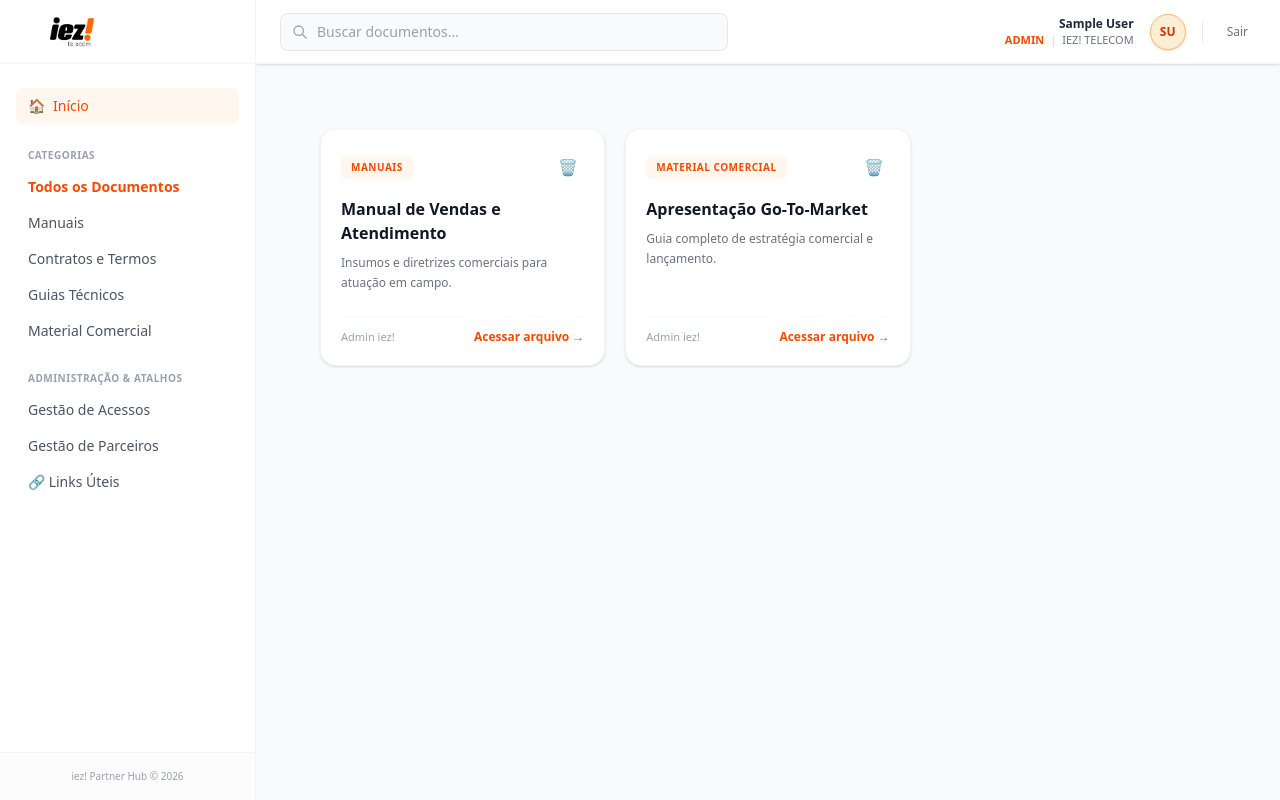
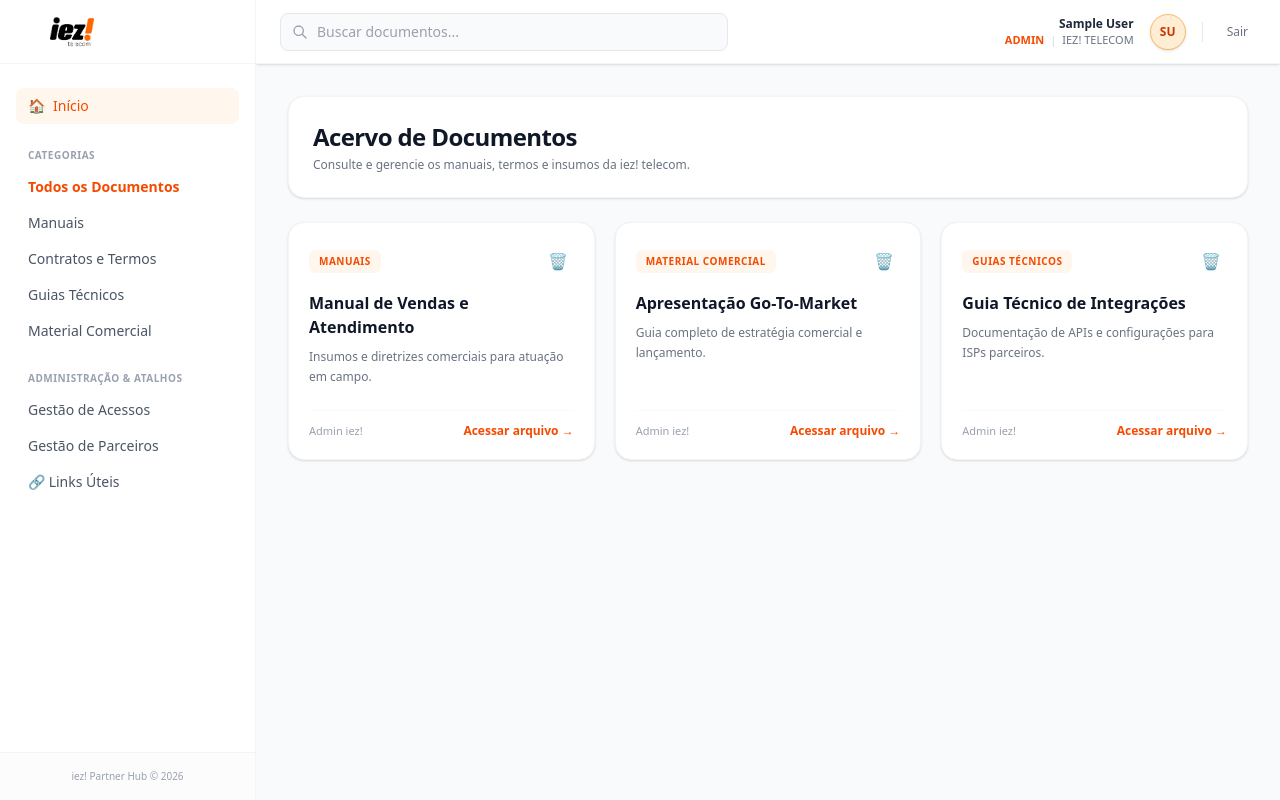
Before and after one commit to andersonesteves-cyber/iez-partner-hub, a Next.js app: page / in a window 1280 px wide. Built offline with nearby package versions, Linux system fonts and the light colour scheme; sample sign-in values are in the browser's storage.

Commit message:
chore: adiciona arquivos de configuracao para deploy na vercel

```diff
--- a/app/page.tsx
+++ b/app/page.tsx
@@ -1,18 +1,28 @@
-// app/page.tsx
 import DocumentosManager from '../components/DocumentosManager';
 
 export default async function Home({
   searchParams,
 }: {
-  searchParams: Promise<{ q?: string }>
+  searchParams: Promise<{ q?: string }>;
 }) {
-  // No Next.js 15, searchParams é uma Promise
+  // Trata a leitura assíncrona do searchParams no Next.js 15
   const resolvedParams = await searchParams;
   const query = resolvedParams?.q || '';
 
   return (
-    <main className="flex-1 p-8 bg-gray-50 min-h-screen">
+    <div className="space-y-6 font-sans">
+      {/* CABEÇALHO DO ACERVO */}
+      <div className="bg-white p-6 rounded-2xl border border-gray-100 shadow-sm flex flex-col sm:flex-row sm:items-center justify-between gap-4">
+        <div>
+          <h1 className="text-2xl font-bold text-gray-900 tracking-tight">Acervo de Documentos</h1>
+          <p className="text-xs text-gray-500 mt-1">
+            Consulte e gerencie os manuais, termos e insumos da iez! telecom.
+          </p>
+        </div>
+      </div>
+
+      {/* GERENCIADOR DE DOCUMENTOS */}
       <DocumentosManager searchQuery={query} />
-    </main>
+    </div>
   );
 }
--- a/components/DocumentosManager.tsx
+++ b/components/DocumentosManager.tsx
@@ -14,7 +14,15 @@ interface Documento {
   dataEnvio?: string;
 }
 
-export default function DocumentosManager({ categoriaUrl = '' }: { categoriaUrl?: string }) {
+interface DocumentosManagerProps {
+  categoriaUrl?: string;
+  searchQuery?: string;
+}
+
+export default function DocumentosManager({
+  categoriaUrl = '',
+  searchQuery = '',
+}: DocumentosManagerProps) {
   const [currentUser, setCurrentUser] = useState<any>(null);
   const [documentoExcluir, setDocumentoExcluir] = useState<Documento | null>(null);
 
@@ -32,6 +40,14 @@ export default function DocumentosManager({ categoriaUrl = '' }: { categoriaUrl?
       titulo: 'Apresentação Go-To-Market',
       descricao: 'Guia completo de estratégia comercial e lançamento.',
       categoria: 'Material Comercial',
+      enviadoPor: 'Admin iez!',
+      dataEnvio: '17/08/2026',
+    },
+    {
+      id: '3',
+      titulo: 'Guia Técnico de Integrações',
+      descricao: 'Documentação de APIs e configurações para ISPs parceiros.',
+      categoria: 'Guias Técnicos',
       enviadoPor: 'Admin iez!',
       dataEnvio: '17/08/2026',
     },
@@ -54,8 +70,9 @@ export default function DocumentosManager({ categoriaUrl = '' }: { categoriaUrl?
   }, []);
 
   const userRole = currentUser?.role?.toUpperCase() || 'USER';
-  // Apenas Admins enxergam a ação de exclusão
+  const userEmpresa = currentUser?.empresa || currentUser?.company || '';
   const isAdmin = ['ADMIN', 'IEZ_ADMIN', 'COMPANY_ADMIN'].includes(userRole);
+  const isIezAdmin = ['ADMIN', 'IEZ_ADMIN'].includes(userRole);
 
   const handleConfirmarExclusao = () => {
     if (!documentoExcluir) return;
@@ -66,10 +83,42 @@ export default function DocumentosManager({ categoriaUrl = '' }: { categoriaUrl?
     setDocumentoExcluir(null);
   };
 
+  // Filtra por Categoria e por Termo de Busca da URL
+  const documentosFiltrados = documentos.filter((doc) => {
+    const termo = searchQuery.toLowerCase();
+    const matchesSearch =
+      !termo ||
+      doc.titulo.toLowerCase().includes(termo) ||
+      doc.descricao.toLowerCase().includes(termo) ||
+      doc.categoria.toLowerCase().includes(termo);
+
+    const matchesCategoria =
+      !categoriaUrl || doc.categoria.toLowerCase().includes(categoriaUrl.toLowerCase());
+
+    // Regra de Visibilidade por Empresa
+    if (isIezAdmin) return matchesSearch && matchesCategoria;
+    if (doc.visibilidade === 'restrita') {
       return (
-    <div className="font-sans">
+        matchesSearch &&
+        matchesCategoria &&
+        doc.empresaRestrita?.toLowerCase() === userEmpresa.toLowerCase()
+      );
+    }
+
+    return matchesSearch && matchesCategoria;
+  });
+
+  return (
+    <div className="font-sans selection:bg-orange-100 selection:text-orange-900">
+      {documentosFiltrados.length === 0 ? (
+        <div className="text-center py-16 bg-white rounded-2xl border border-gray-100">
+          <p className="text-sm font-semibold text-gray-500">
+            Nenhum documento encontrado para a busca especificada.
+          </p>
+        </div>
+      ) : (
         <div className="grid grid-cols-1 md:grid-cols-2 lg:grid-cols-3 gap-5">
-        {documentos.map((doc) => (
+          {documentosFiltrados.map((doc) => (
             <div
               key={doc.id}
               className="bg-white p-5 rounded-2xl border border-gray-100 hover:border-orange-200 shadow-sm hover:shadow-md transition-all flex flex-col justify-between relative group"
@@ -80,7 +129,6 @@ export default function DocumentosManager({ categoriaUrl = '' }: { categoriaUrl?
                     {doc.categoria}
                   </span>
 
-                {/* BOTÃO DE EXCLUIR ARQUIVO (VISÍVEL APENAS PARA ADMINS) */}
                   {isAdmin && (
                     <button
                       onClick={() => setDocumentoExcluir(doc)}
@@ -116,8 +164,9 @@ export default function DocumentosManager({ categoriaUrl = '' }: { categoriaUrl?
             </div>
           ))}
         </div>
+      )}
 
-      {/* MODAL DE CONFIRMAÇÃO DE EXCLUSÃO DO ARQUIVO */}
+      {/* Modal de Confirmação de Exclusão */}
       {documentoExcluir && (
         <div className="fixed inset-0 bg-gray-900/40 backdrop-blur-sm flex items-center justify-center z-50 p-4">
           <div className="bg-white rounded-2xl shadow-xl w-full max-w-sm p-6 border border-gray-100 text-center">
```
Lines whose indentation alone changed are shown as unchanged.
